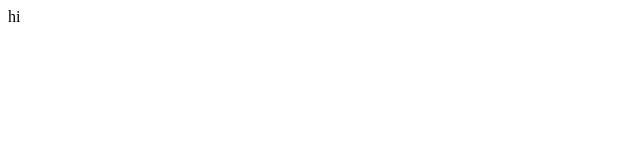
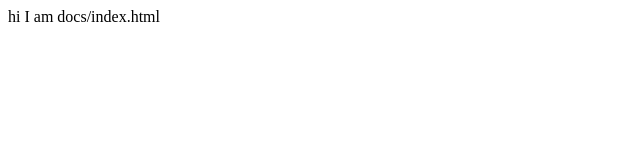
Before and after one commit to manuellafond/recombcg2026, a plain HTML site: page docs/index.html in a window 1280 px wide. Shown: the whole page, without its empty margins (0-640 px from the left). Drawn offline with Linux system fonts and the light colour scheme.

Commit message:
Update index.html

```diff
--- a/docs/index.html
+++ b/docs/index.html
@@ -1,6 +1,6 @@
 <html>
 <body>
-  hi
+  hi I am docs/index.html
 </body>
 
 </html>
```
